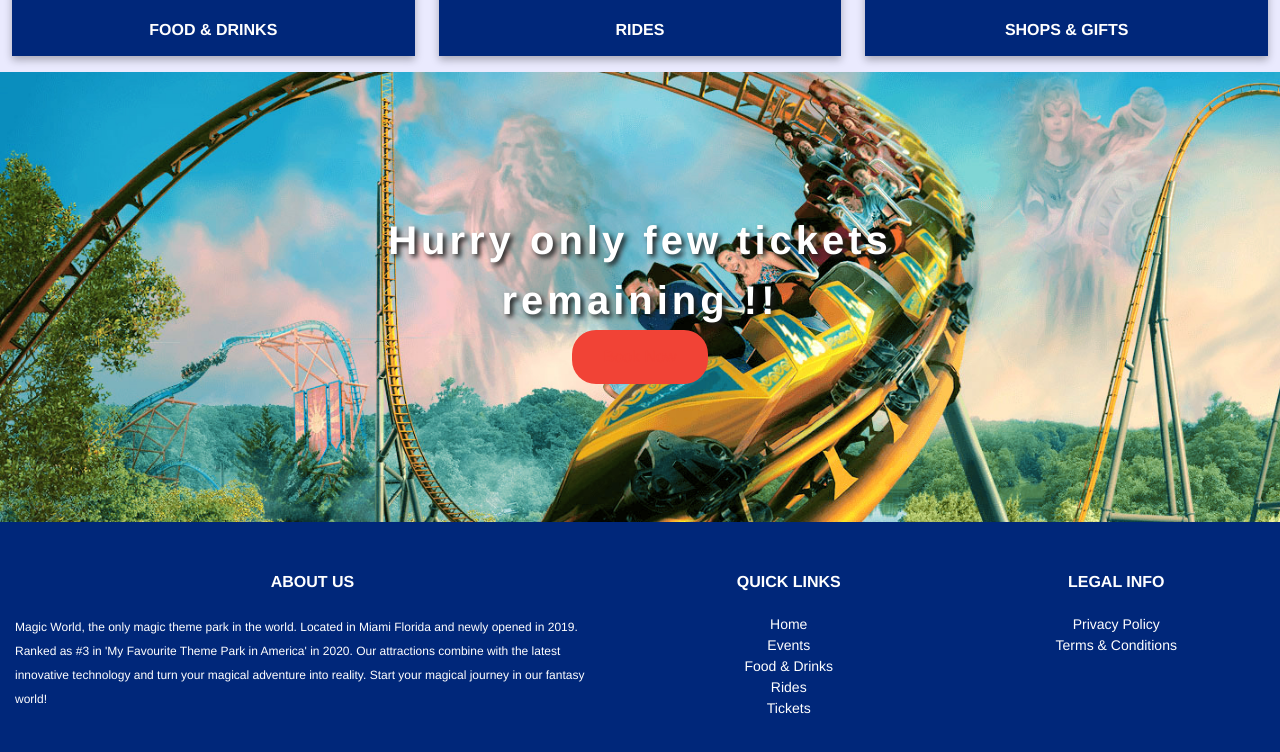
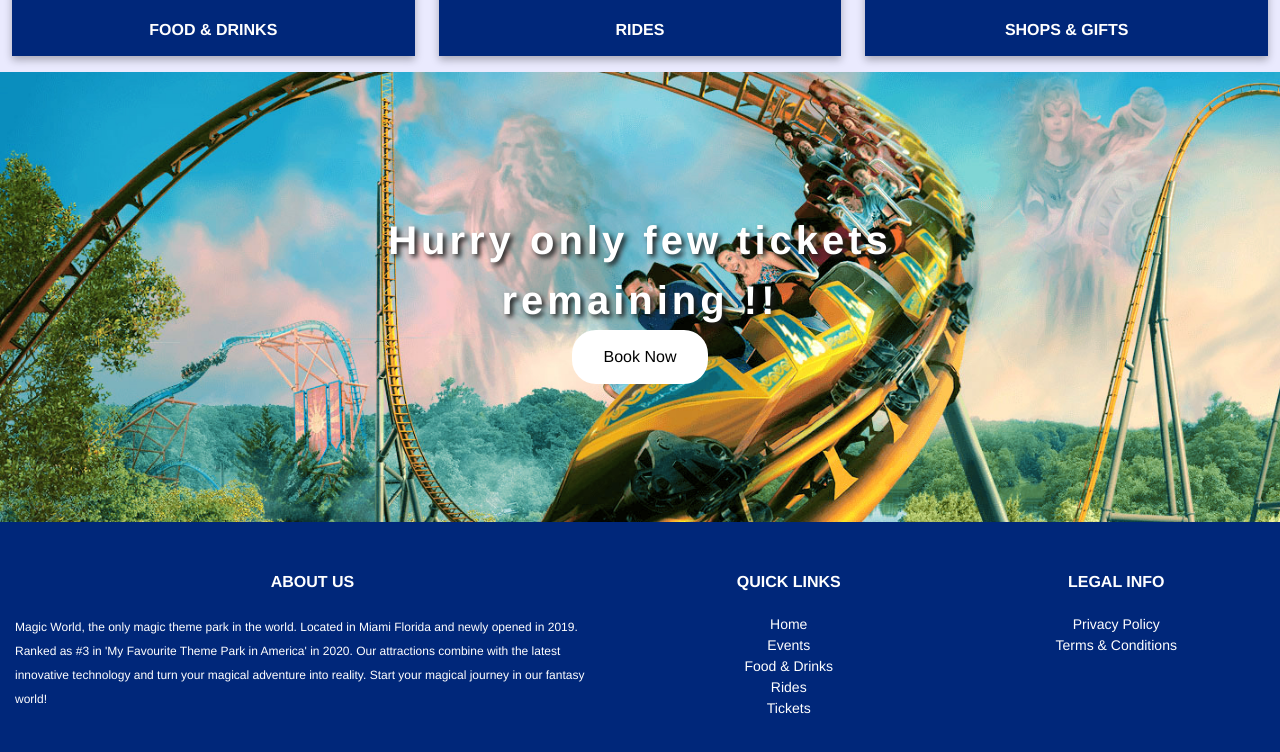
Before and after one commit to yaredsha/theme-park, a plain HTML site: page index.html in a window 1280 px wide. In both pictures the pointer is over the link "Book Now". Shown: the part 1361-2113 px from the top of the page. Drawn offline with Linux system fonts and the light colour scheme.

Commit message:
alignment and button hover color fix

```diff
--- a/css/style.css
+++ b/css/style.css
@@ -181,6 +181,11 @@ h1 {
   background-color: #f14336;
 }
 
+.b-red:hover {
+  background-color: #fff;
+  color: #000;
+}
+
 #footer-background {
   background-color: #00277a;
   padding-top: 40px;
@@ -289,6 +294,7 @@ textarea {
   max-width: 950px;
   margin: auto;
   justify-content: space-around;
+  align-items: center;
   margin-top: 12px;
 }
 
@@ -300,6 +306,7 @@ textarea {
   margin-left: 16px;
   margin-right: 16px;
   text-align: left;
+  font-size: 14px;
 }
 
 .food-margin {
```
